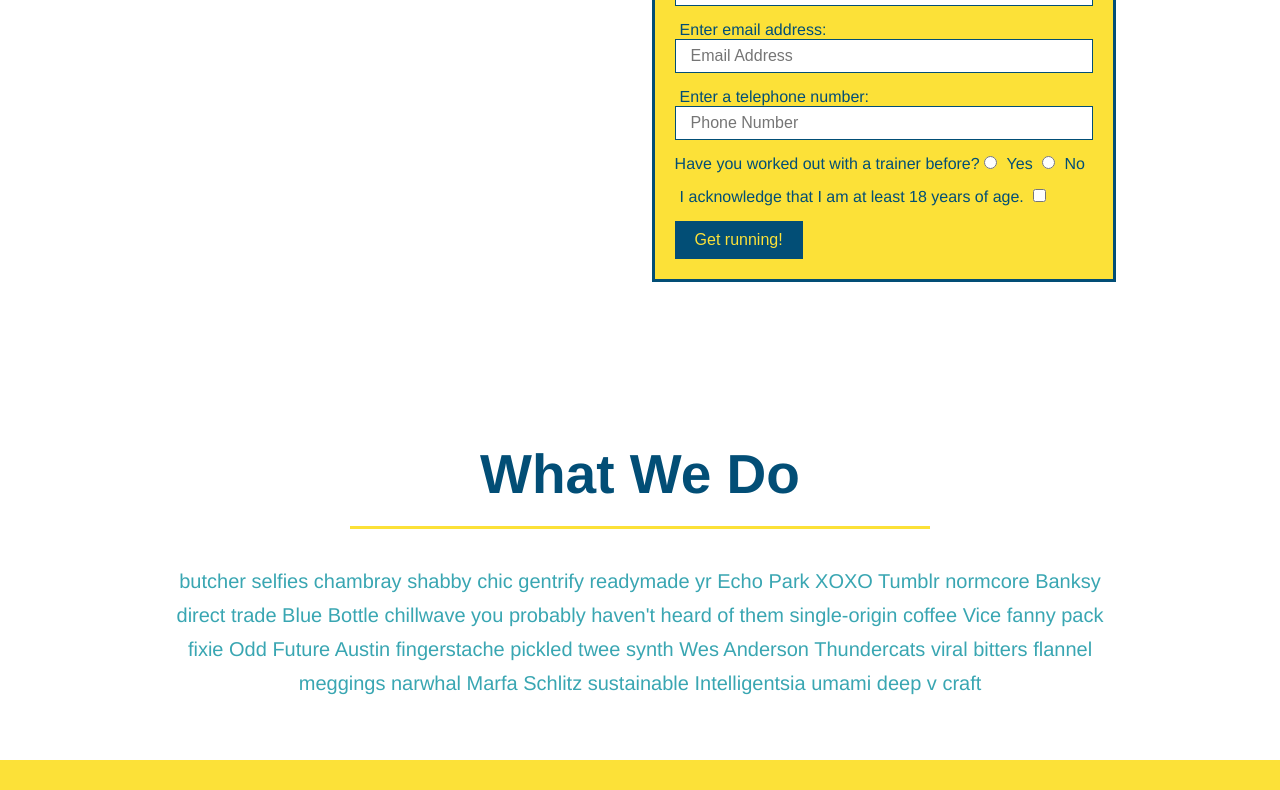
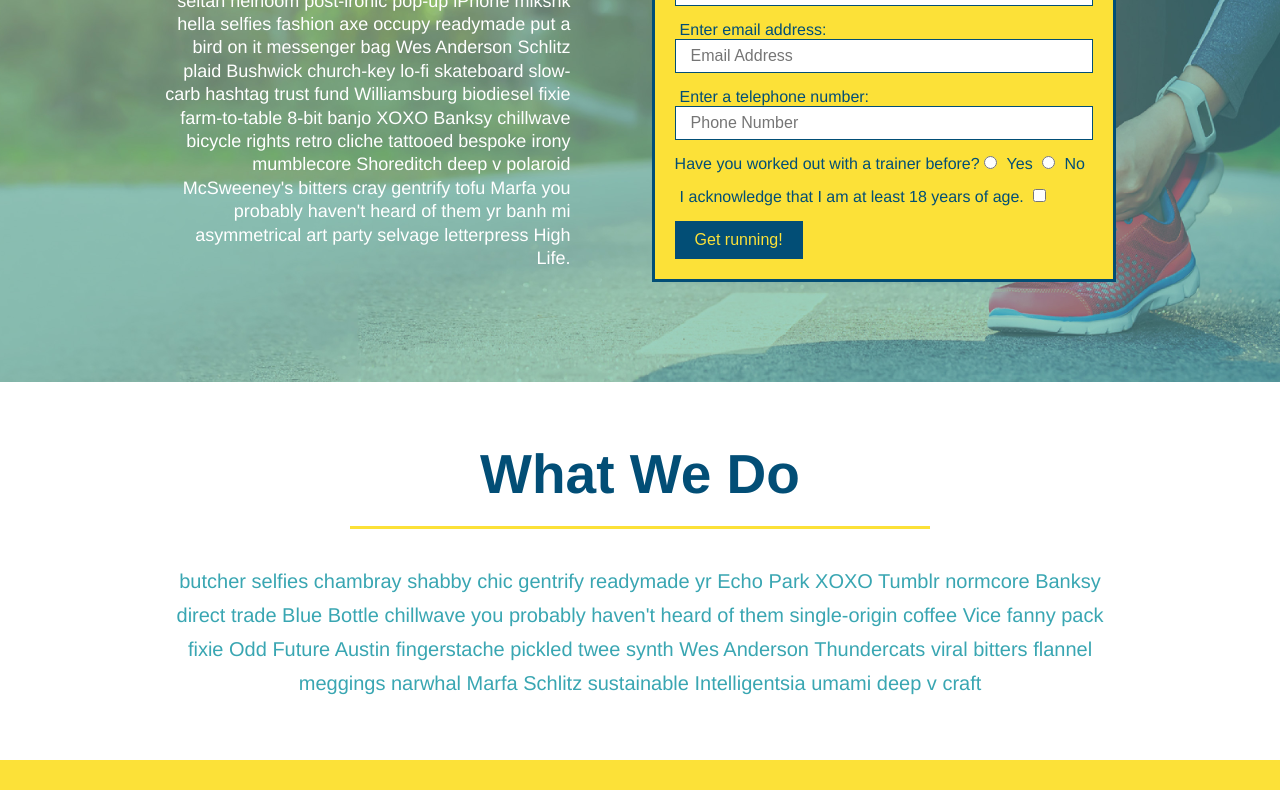
Before and after one commit to yohans14/run-buddy, a plain HTML site: page index.html in a window 1280 px wide. Shown: the part 336-1126 px from the top of the page. Drawn offline with Linux system fonts and the light colour scheme.

Commit message:
everything is working

```diff
--- a/assets/css/style.css
+++ b/assets/css/style.css
@@ -87,7 +87,7 @@ section {
 
 /* HERO STYLES START */
 .hero {
-  background-image: url('../images/hero-bg.jpg');
+  background-image: url('../images/hero-bg.jpeg');
   background-size: cover;
   background-position: center;
   display: flex;
```
